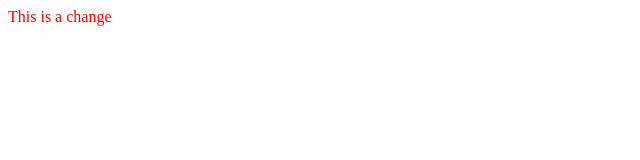
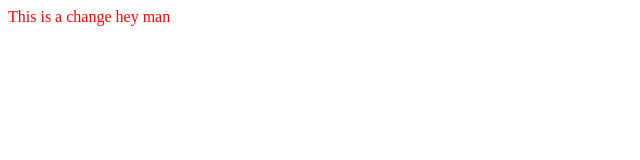
Before and after one commit to markerickson314/markerickson314.github.io, a plain HTML site: page index.html in a window 1280 px wide. Shown: the full height of the page, 0-640 px from the left. Drawn offline with Linux system fonts and the light colour scheme.

Commit message:
change text

```diff
--- a/index.html
+++ b/index.html
@@ -6,6 +6,6 @@
  </head>
 
  <body>
-  <p>This is a change</p>
+  <p>This is a change hey man</p>
  </body>
 </html>
```
